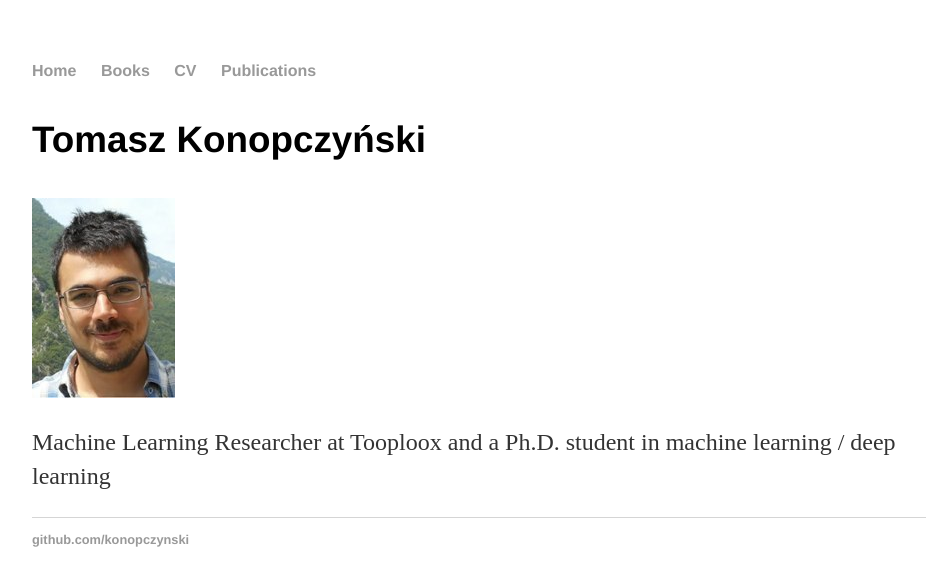
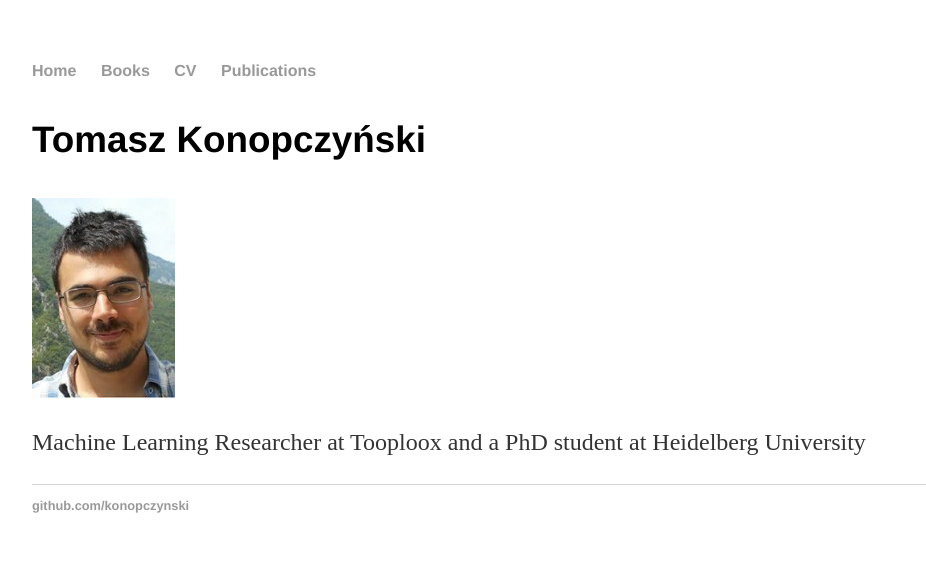
Before and after one commit to konopczynski/konopczynski.github.io, a Jekyll site: the page built from index.html, in a window 1280 px wide. Shown: the top 586 px of the page, without its empty margins (160-1086 px from the left). Built offline with Jekyll 4.4.1, drawn with Linux system fonts in a browser that asks for light colours.

Commit message:
Update index.html

```diff
--- a/index.html
+++ b/index.html
@@ -10,7 +10,7 @@ title: Konop
 	<img  class="img-circle avatar" alt="Konop" src="img/f.jpg">
 	</div>
 	<div itemscope itemtype="http://data-vocabulary.org/Person" class="col-sm-8">
-	<p>Machine Learning Researcher at Tooploox and a Ph.D. student in machine learning / deep learning
+	<p>Machine Learning Researcher at Tooploox and a PhD student at Heidelberg University
 
 </p>
 	</div>
```
